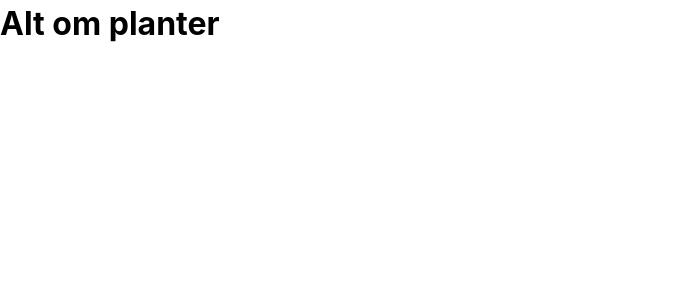
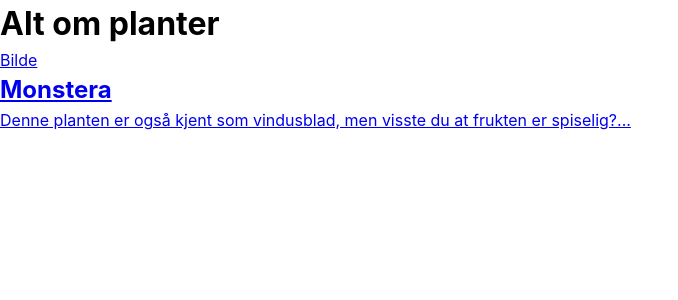
Before and after one commit to bekk/styled-components-workshop, a React (Create React App) app: page / in a window 1280 px wide. Shown: the top 300 px of the page, without its empty margins (0-678 px from the left). Built offline with nearby package versions, Linux system fonts and the light colour scheme.

Commit message:
Legge til en Plante Co-authored-by: Ingrid Fosså <ingrid.fossa@bekk.no>

```diff
--- a/src/App.tsx
+++ b/src/App.tsx
@@ -1,12 +1,14 @@
 import React from "react";
 import "./App.css";
+import { Plant } from "./Components/Plant";
 
 function App() {
     return (
         <div className="App">
-           <header>
-               <h1>Alt om planter</h1>
-           </header>
+            <header>
+                <h1>Alt om planter</h1>
+            </header>
+            <Plant />
         </div>
     );
 }
--- /dev/null
+++ b/src/Components/Plant.tsx
@@ -0,0 +1,12 @@
+export const Plant = () => {
+    return (
+        <a href="#">
+            <div>Bilde</div>
+            <h2>Monstera</h2>
+            <p>
+                Denne planten er også kjent som vindusblad, men visste du at
+                frukten er spiselig?...
+            </p>
+        </a>
+    );
+};
```
